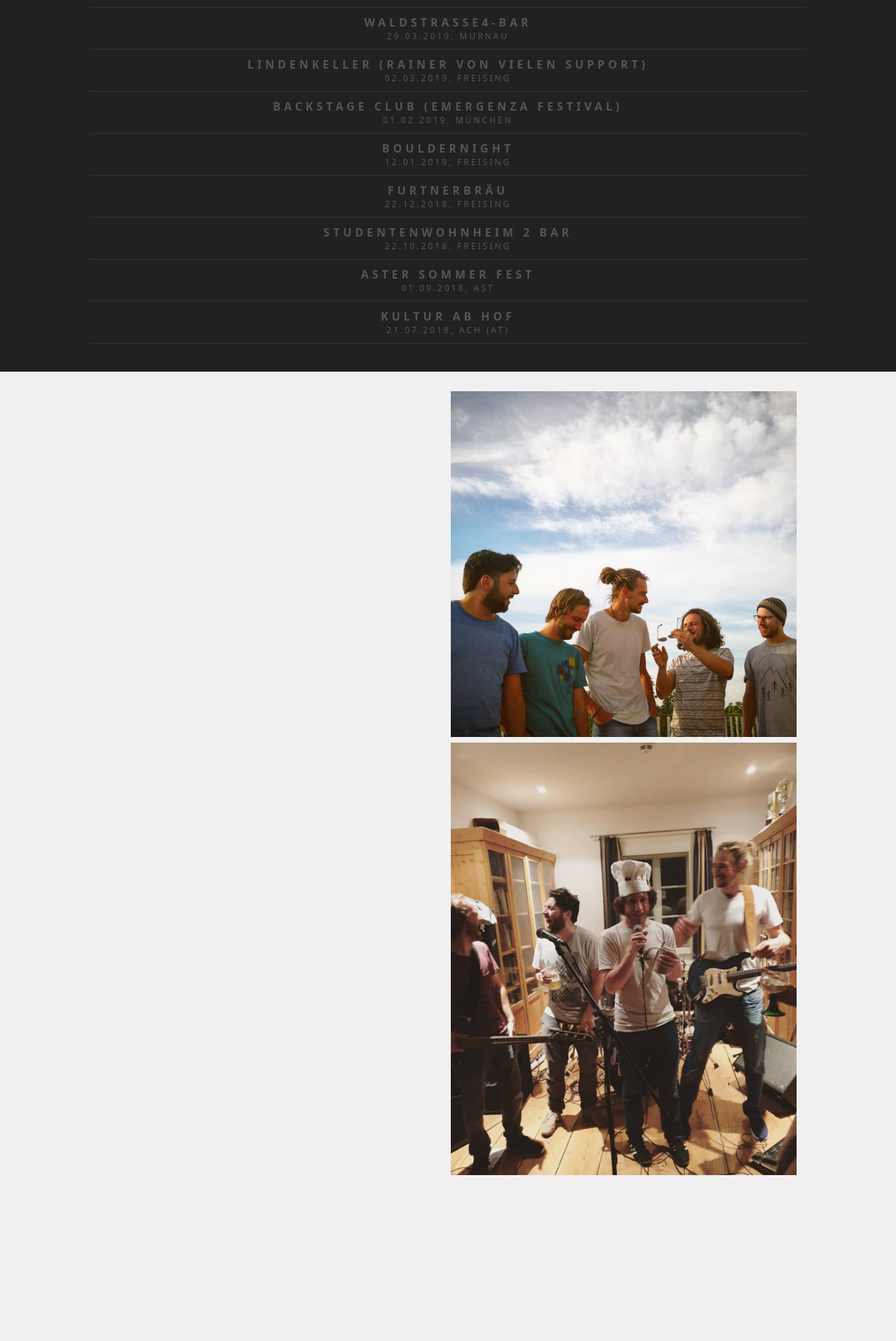
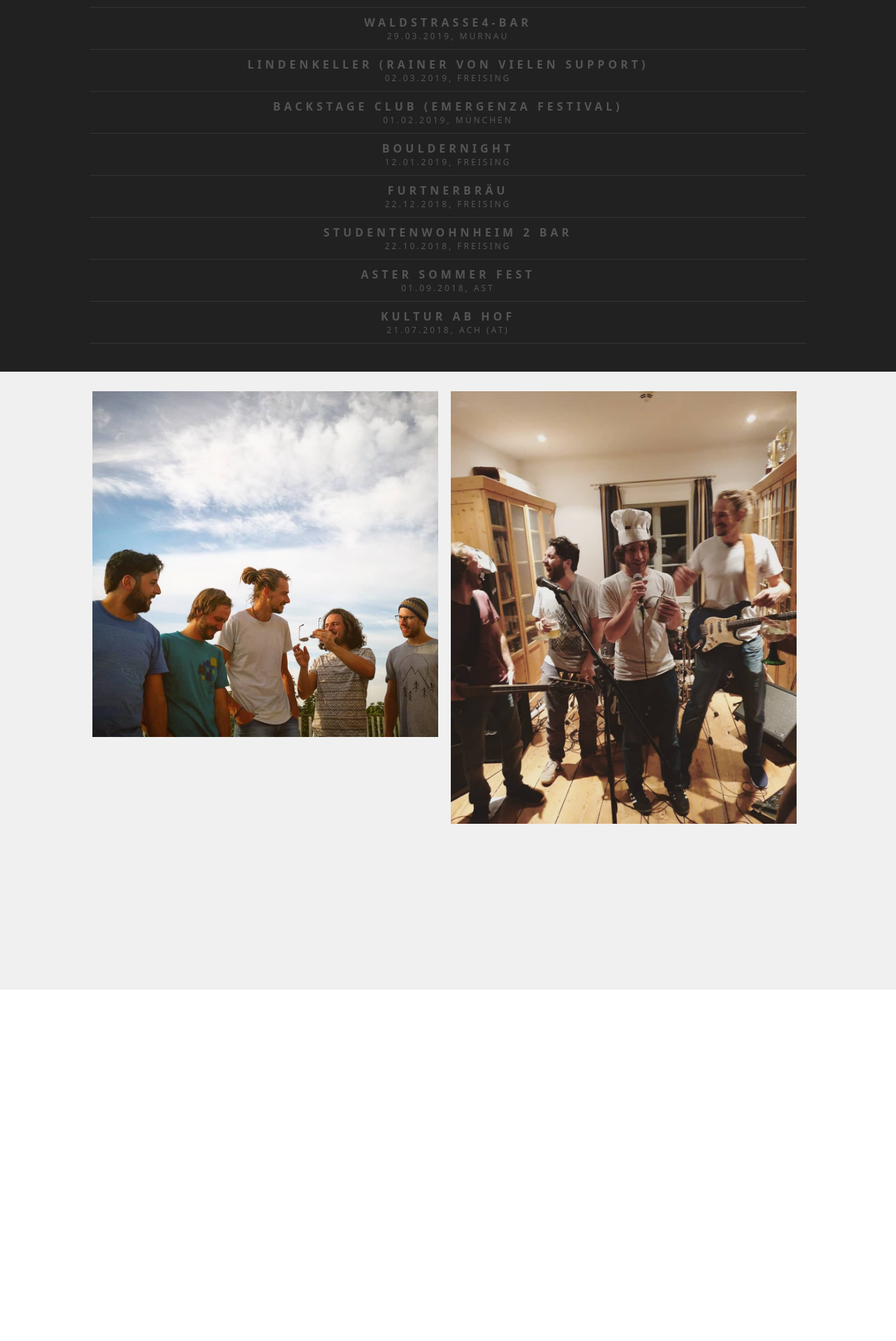
Before and after one commit to janstuemmel/jabba, a Jekyll site: the page built from index.html, in a window 1280 px wide. Shown: the part 2047-3963 px from the top of the page at 70% size. Built offline with Jekyll 4.4.1, drawn with Linux system fonts in a browser that asks for light colours; after the commit the page ends 3461 px from its top, so only the background shows below that.

Commit message:
Update from Forestry.io info@janstuemmel.de updated index.html

```diff
--- a/index.html
+++ b/index.html
@@ -56,7 +56,7 @@ layout: default
 
 <div class="section images">
   <div class="wrapper images-container">
-    {% assign limit = site.data.gallery | size | divided_by: 2 %}
+    {% assign limit = site.data.gallery.image | size | divided_by: 2 %}
     <div class="row">
       <div class="column">
         {% for image in site.data.gallery.image limit: limit %}
```
